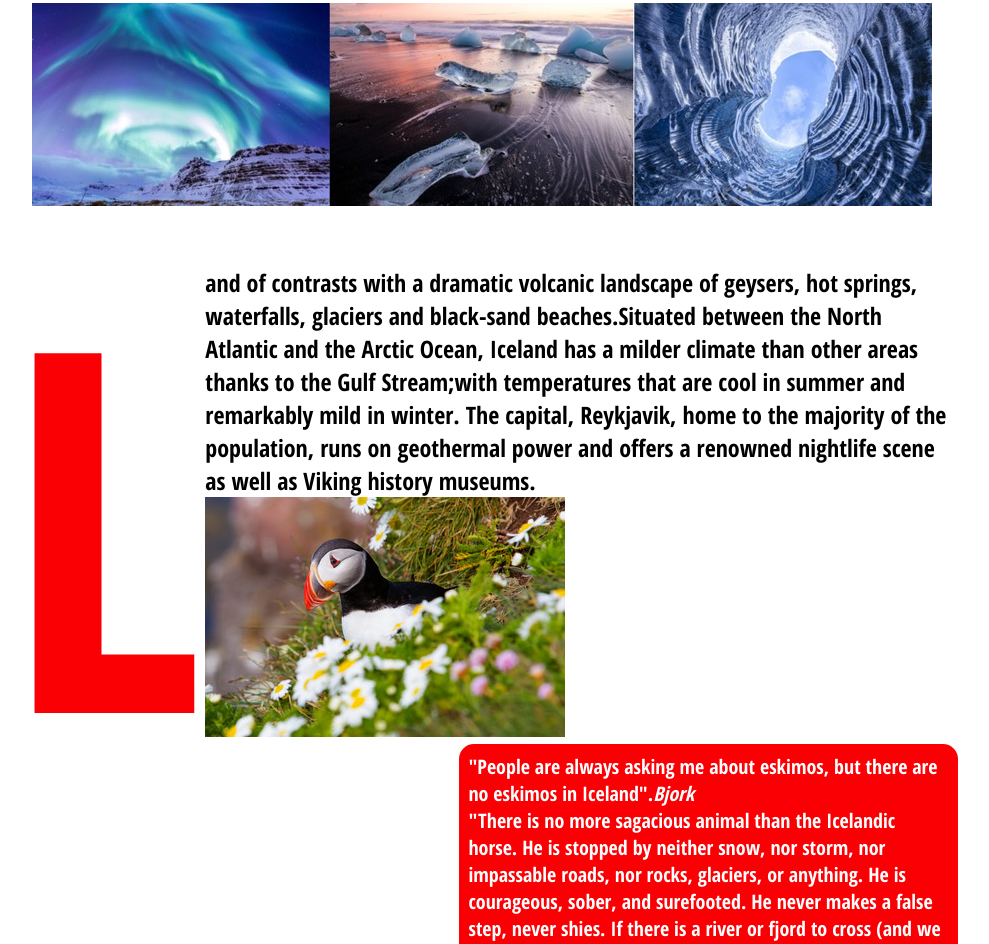
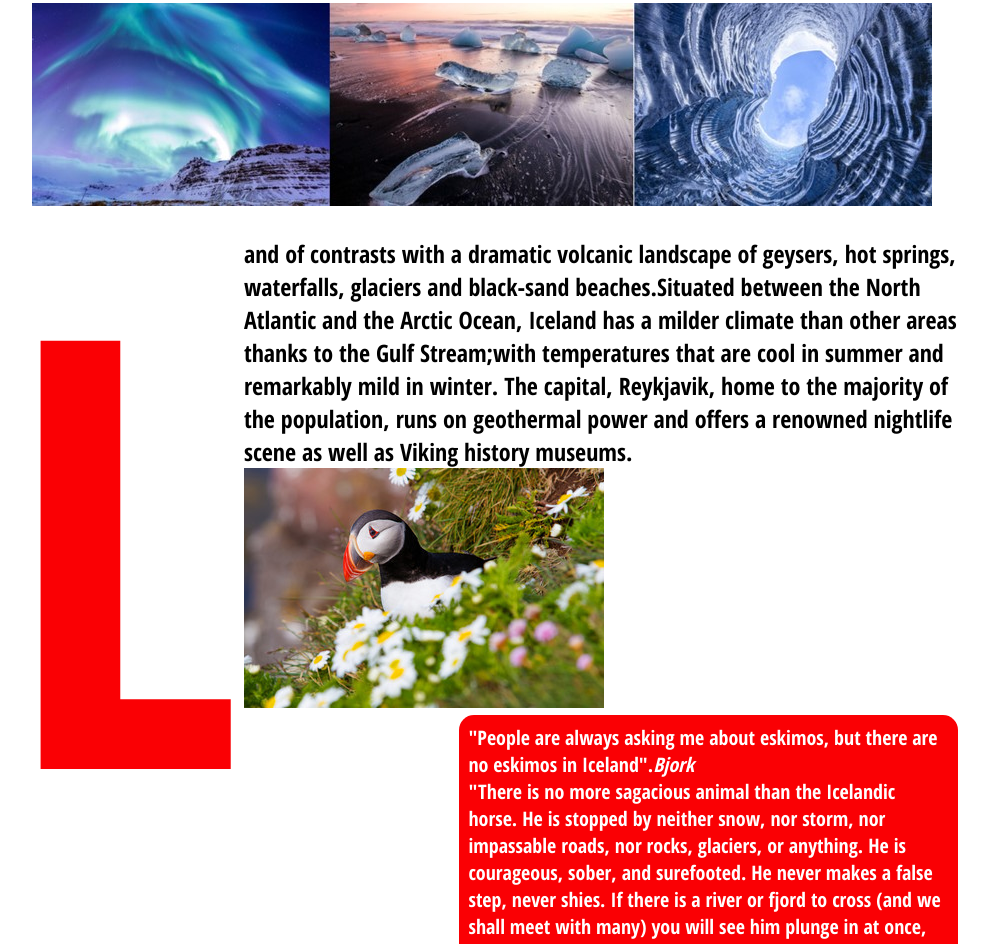
Before and after one commit to girofle/personalproject, a plain HTML site: page index.html in a window 1280 px wide. Shown: the part 368-1312 px from the top of the page, without its empty margins (162-1151 px from the left). Drawn offline with Linux system fonts and the light colour scheme.

Commit message:
new height

```diff
--- a/iceland.css
+++ b/iceland.css
@@ -47,7 +47,7 @@ body {
        font-family: 'Open Sans Condensed', sans-serif;
        font-size: 1.5em;
        text-align: left;
-       padding-top: 3%;
+
 
        }
 
@@ -56,7 +56,7 @@ body {
 .intro:first-letter {
     color: #FA0004;
     float: left;
-    font-size: 21em;
+    font-size: 25em;
     line-height: 1;
     margin: 0 0 0 .5%;
     text-align: left;
```
